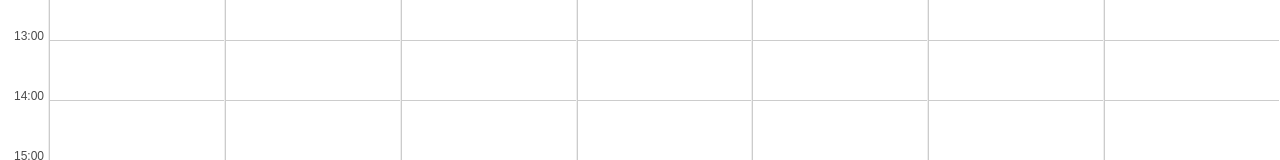
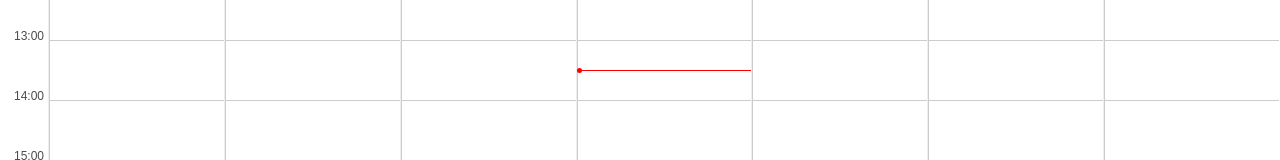
Before and after one commit to dmitro-utkin/gromcode_google-calendar-react, a React app: page / in a window 1280 px wide. Shown: the part 929-1089 px from the top of the page. Built offline with nearby package versions, Linux system fonts and the light colour scheme.

Commit message:
added red line but problems with dates

```diff
--- a/src/components/calendar/Calendar.jsx
+++ b/src/components/calendar/Calendar.jsx
@@ -14,6 +14,10 @@ const Calendar = ({ weekDates }) => {
     setEventList(events);
   }, []);
 
+  const today = new Date();
+  const currentMonth = today.getMonth() + 1; // Місяці в JavaScript починаються з 0
+  const currentDay = today.getDate();
+
   return (
     <section className="calendar">
       <div className="calendar__time-label">GMT +02</div>
@@ -21,7 +25,7 @@ const Calendar = ({ weekDates }) => {
       <div className="calendar__body">
         <div className="calendar__week-container">
           <Sidebar />
-          <Week weekDates={weekDates} events={eventList} />
+          <Week weekDates={weekDates} events={eventList} currentMonth={currentMonth} currentDay={currentDay} />
         </div>
       </div>
     </section>
--- a/src/components/day/Day.jsx
+++ b/src/components/day/Day.jsx
@@ -1,15 +1,17 @@
-import React from 'react';
-import Hour from '../hour/Hour.jsx';
+import React from "react";
+import Hour from "../hour/Hour.jsx";
+import TimeLine from "../timeLine/TimeLine.jsx";
+import "./day.scss";
 
-import './day.scss';
-
-const Day = ({ dataDay, dayEvents }) => {
+const Day = ({ dataDay, dayEvents, currentMonth, currentDay }) => {
   const hours = Array(24)
     .fill()
     .map((val, index) => index);
 
+
+
   return (
-    <div className="calendar__day" data-day={dataDay}>
+    <div className="calendar__day" data-day={dataDay} data-month={currentMonth}>
       {hours.map((hour) => {
         //getting all events from the day we will render
         const hourEvents = dayEvents.filter(
@@ -20,6 +22,9 @@ const Day = ({ dataDay, dayEvents }) => {
           <Hour key={dataDay + hour} dataHour={hour} hourEvents={hourEvents} />
         );
       })}
+      {currentDay === dataDay && currentMonth === new Date().getMonth() + 1 && (
+        <TimeLine dataDay={dataDay} month={currentMonth} />
+      )}
     </div>
   );
 };
--- a/src/components/hour/Hour.jsx
+++ b/src/components/hour/Hour.jsx
@@ -1,6 +1,8 @@
 import React from "react";
 import Event from "../event/Event.jsx";
 import { formatMins } from "../../utils/dateUtils.js";
+import PropTypes from "prop-types";
+import "./hour.scss";
 
 const Hour = ({ dataHour, hourEvents }) => {
   return (
@@ -25,4 +27,16 @@ const Hour = ({ dataHour, hourEvents }) => {
   );
 };
 
+Hour.propTypes = {
+  dataHour: PropTypes.number.isRequired,
+  hourEvents: PropTypes.arrayOf(
+    PropTypes.shape({
+      id: PropTypes.string.isRequired,
+      dateFrom: PropTypes.instanceOf(Date).isRequired,
+      dateTo: PropTypes.instanceOf(Date).isRequired,
+      title: PropTypes.string.isRequired,
+    })
+  ).isRequired,
+};
+
 export default Hour;
--- a/src/components/timeLine/TimeLine.jsx
+++ b/src/components/timeLine/TimeLine.jsx
@@ -1,8 +1,115 @@
-import React, { useEffect } from "react";
+// import React, { useState, useEffect } from "react";
+// import PropTypes from "prop-types";
+// import "./timeLine.scss";
+
+// const MILLISECONDS_IN_A_MINUTE = 60000;
+
+// const TimeLine = ({ dataDay, month }) => {
+//   const [style, setStyle] = useState({
+//     transform: `translateY(${
+//       new Date().getHours() * 60 + new Date().getMinutes()
+//     }px)`,
+//   });
+
+//   useEffect(() => {
+//     const interval = setInterval(() => {
+//       const newTop = new Date().getHours() * 60 + new Date().getMinutes();
+//       setStyle({ transform: `translateY(${newTop}px)` });
+//     }, MILLISECONDS_IN_A_MINUTE);
+
+//     return () => clearInterval(interval);
+//   }, []);
+
+//   const now = new Date();
+//   const currentMonth = now.getMonth() + 1;
+//   const currentDay = now.getDate();
+
+//   if (currentDay !== dataDay || currentMonth !== month) {
+//     return null;
+//   }
+
+//   return (
+//     <div
+//       style={style}
+//       className="time-line"
+//       data-month={currentMonth}
+//       data-day={currentDay}
+//     >
+//       <div className="time-line__circle"></div>
+//       <div className="time-line__line"></div>
+//     </div>
+//   );
+// };
+
+// TimeLine.propTypes = {
+//   dataDay: PropTypes.number.isRequired,
+//   month: PropTypes.number.isRequired,
+// };
+
+// export default TimeLine;
+
+
+
+
+
+
+
+
+
+
+
+
+import React, { useState, useEffect } from "react";
 import PropTypes from "prop-types";
 import "./timeLine.scss";
+import { getDisplayedMonth, getWeekStartDate } from '../../utils/dateUtils';
+import moment from "moment";
 
+const MILLISECONDS_IN_A_MINUTE = 60000;
 
+const TimeLine = ({ dataDay, month }) => {
+  const [style, setStyle] = useState({
+    transform: `translateY(${
+      new Date().getHours() * 60 + new Date().getMinutes()
+    }px)`,
+  });
+
+  useEffect(() => {
+    const interval = setInterval(() => {
+      const newTop = new Date().getHours() * 60 + new Date().getMinutes();
+      setStyle({ transform: `translateY(${newTop}px)` });
+    }, MILLISECONDS_IN_A_MINUTE);
+
+    return () => clearInterval(interval);
+  }, []);
+
+  const now = new Date();
+  const currentMonth = getDisplayedMonth(getWeekStartDate(now));
+  const currentDay = now.getDate();
+
+  const startDate = new Date(now.getFullYear(), month - 1, dataDay);
+  const endDate = new Date(now.getFullYear(), month - 1, dataDay + 1);
+
+  const displayedMonth = getDisplayedMonth(startDate);
+
+  if (displayedMonth === getDisplayedMonth(now)) {
+    if (now >= startDate && now < endDate) {
+      return (
+        <div
+          style={style}
+          className="time-line"
+          data-month={currentMonth}
+          data-day={currentDay}
+        >
+          <div className="time-line__circle"></div>
+          <div className="time-line__line"></div>
+        </div>
+      );
+    }
+  }
+
+  return null;
+};
 
 TimeLine.propTypes = {
   dataDay: PropTypes.number.isRequired,
--- a/src/components/timeLine/timeLine.scss
+++ b/src/components/timeLine/timeLine.scss
@@ -1,10 +1,12 @@
 .time-line {
-  display: flex;
-  align-items: center;
   position: absolute;
-  z-index: 18;
+  width: 100%;
+  border-top: 1px solid red;
+  z-index: 10;
 
   &__circle {
+    position: absolute;
+    top: -3px;
     width: 5px;
     height: 5px;
     border: none;
--- a/src/components/week/Week.jsx
+++ b/src/components/week/Week.jsx
@@ -1,9 +1,9 @@
 import React from 'react';
 import Day from '../day/Day.jsx';
-
+import PropTypes from 'prop-types';
 import './week.scss';
 
-const Week = ({ weekDates, events }) => {
+const Week = ({ weekDates, events, currentMonth, currentDay }) => {
   return (
     <div className="calendar__week">
       {weekDates.map((dayStart) => {
@@ -16,11 +16,15 @@ const Week = ({ weekDates, events }) => {
           (event) => event.dateFrom > dayStart && event.dateTo < dayEnd
         );
 
+        const isCurrentDay = currentMonth === dayStart.getMonth() && currentDay === dayStart.getDate();
+
         return (
           <Day
-            key={dayStart.getDate()}
-            dataDay={dayStart.getDate()}
-            dayEvents={dayEvents}
+          key={dayStart.getDate()}
+          dataDay={dayStart.getDate()}
+          dayEvents={dayEvents}
+          currentMonth={currentMonth}
+          currentDay={currentDay}
           />
         );
       })}
@@ -28,4 +32,18 @@ const Week = ({ weekDates, events }) => {
   );
 };
 
+Week.propTypes = {
+  weekDates: PropTypes.arrayOf(PropTypes.instanceOf(Date)).isRequired,
+  events: PropTypes.arrayOf(
+    PropTypes.shape({
+      id: PropTypes.number.isRequired,
+      title: PropTypes.string.isRequired,
+      dateFrom: PropTypes.instanceOf(Date).isRequired,
+      dateTo: PropTypes.instanceOf(Date).isRequired,
+    })
+  ).isRequired,
+  currentMonth: PropTypes.number.isRequired,
+  currentDay: PropTypes.number.isRequired,
+};
+
 export default Week;
```
